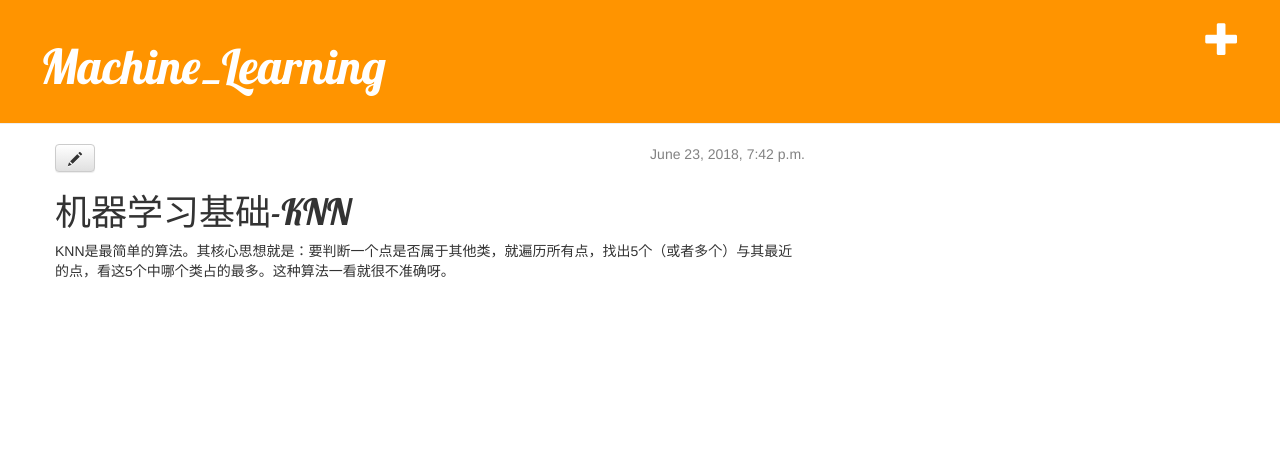
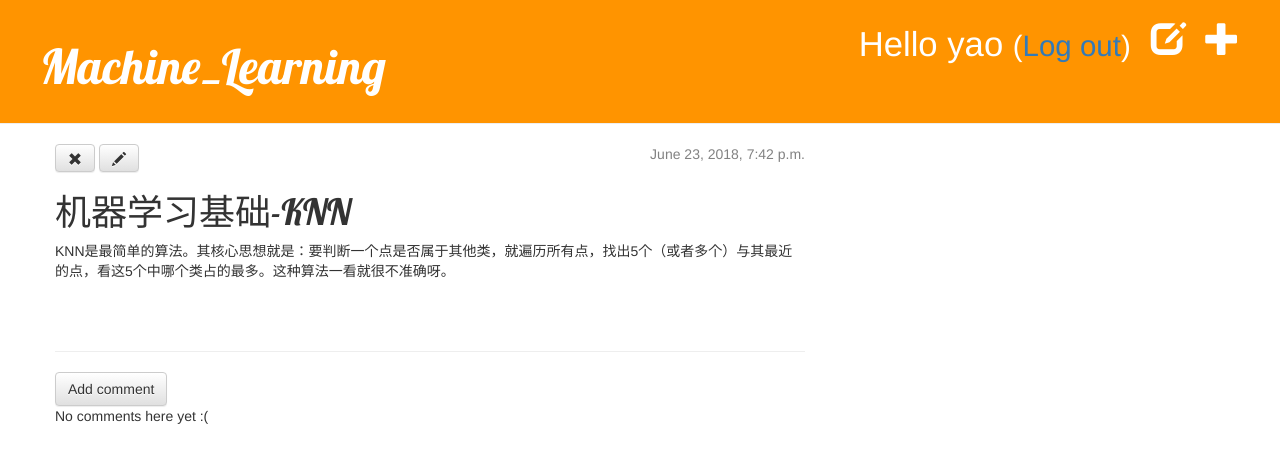
Before and after one commit to Leoyao87820984/Helloworld, a Django app: page /post/2/ in a window 1280 px wide. Shown: the top 463 px of the page. Run offline with Django 3.2, Linux system fonts and the light colour scheme; a user stored in the database is signed in; data comes from the database, SQL or seed files in the repository; both versions use the stored data as it was after the commit; some libraries are stand-ins or nearby versions.

Commit message:
Add comments

```diff
--- a/Helloworld/settings.py
+++ b/Helloworld/settings.py
@@ -119,3 +119,4 @@ USE_TZ = True
 # https://docs.djangoproject.com/en/2.0/howto/static-files/
 
 STATIC_URL = '/static/'
+LOGIN_REDIRECT_URL = '/'
--- a/Helloworld/urls.py
+++ b/Helloworld/urls.py
@@ -15,8 +15,11 @@ Including another URLconf
 """
 from django.contrib import admin
 from django.urls import path,include
+from django.contrib.auth import views
 
 urlpatterns = [
     path('admin/', admin.site.urls),
-	path(r'',include('blog.urls'))
+	path('',include('blog.urls')),
+	path('accounts/login/', views.login, name='login'),
+	path('accounts/logout/', views.logout, name='logout', kwargs={'next_page': '/'}),
 ]
--- a/blog/admin.py
+++ b/blog/admin.py
@@ -1,5 +1,6 @@
 from django.contrib import admin
-from .models import Post
+from .models import Post,Comment
 
 admin.site.register(Post)
 # Register your models here.
+admin.site.register(Comment)
--- a/blog/models.py
+++ b/blog/models.py
@@ -13,3 +13,19 @@ class Post(models.Model):
 		self.save()
 	def __str__(self):
 		return self.title
+	def approved_comments(self):
+		return self.comments.filter(approved_comment=True)
+
+class Comment(models.Model):
+	post = models.ForeignKey('blog.Post', related_name='comments', on_delete = models.CASCADE)
+	author = models.CharField(max_length=200)
+	text = models.TextField()
+	created_date = models.DateTimeField(default=timezone.now)
+	approved_comment = models.BooleanField(default=False)
+
+	def approve(self):
+		self.approved_comment = True
+		self.save()
+
+	def __str__(self):
+		return self.text
--- a/blog/static/css/blog.css
+++ b/blog/static/css/blog.css
@@ -45,3 +45,6 @@
     .post h1 a, .post h1 a:visited {
         color: #000000;
     }
+	.comment {
+    margin: 20px 0px 20px 20px;
+	}
--- a/blog/templates/blog/base.html
+++ b/blog/templates/blog/base.html
@@ -11,6 +11,10 @@
         <div class="page-header">
 			    {% if user.is_authenticated %}
 				<a href="{% url 'post_new' %}" class="top-menu"><span class="glyphicon glyphicon-plus"></span></a>
+				<a href="{% url 'post_draft_list' %}" class="top-menu"><span class="glyphicon glyphicon-edit"></span></a>
+				<p class="top-menu">Hello {{ user.username }} <small>(<a href="{% url 'logout' %}">Log out</a>)</small></p>
+				{% else %}
+				<a href="{% url 'login' %}" class="top-menu"><span class="glyphicon glyphicon-lock"></span></a>
 				{% endif %}
             <h1><a href="/">Machine_Learning</a></h1>
         </div>
--- a/blog/templates/blog/post_detail.html
+++ b/blog/templates/blog/post_detail.html
@@ -2,13 +2,35 @@
 
     {% block content %}
         <div class="post">
-            {% if post.published_date %}
-                <div class="date">
-                    {{ post.published_date }}
-                </div>
-			<a class="btn btn-default" href="{% url 'post_edit' pk=post.pk %}"><span class="glyphicon glyphicon-pencil"></span></a>
-            {% endif %}
+			{% if post.published_date %}
+				<a class="btn btn-default" href="{% url 'post_remove' pk=post.pk %}"><span class="glyphicon glyphicon-remove"></span></a>
+				<div class="date">
+					{{ post.published_date }}
+				</div>
+			{% else %}
+				<a class="btn btn-default" href="{% url 'post_publish' pk=post.pk %}">Publish</a>
+			{% endif %}
+				<a class="btn btn-default" href="{% url 'post_edit' pk=post.pk %}"><span class="glyphicon glyphicon-pencil"></span></a>
             <h1>{{ post.title }}</h1>
             <p>{{ post.text|linebreaksbr }}</p>
         </div>
+	<hr>
+	<a class="btn btn-default" href="{% url 'add_comment_to_post' pk=post.pk %}">Add comment</a>
+	{% for comment in post.comments.all %}
+    {% if user.is_authenticated or comment.approved_comment %}
+    <div class="comment">
+        <div class="date">
+            {{ comment.created_date }}
+            {% if not comment.approved_comment %}
+                <a class="btn btn-default" href="{% url 'comment_remove' pk=comment.pk %}"><span class="glyphicon glyphicon-remove"></span></a>
+                <a class="btn btn-default" href="{% url 'comment_approve' pk=comment.pk %}"><span class="glyphicon glyphicon-ok"></span></a>
+            {% endif %}
+        </div>
+        <strong>{{ comment.author }}</strong>
+        <p>{{ comment.text|linebreaks }}</p>
+    </div>
+    {% endif %}
+	{% empty %}
+    <p>No comments here yet :(</p>
+	{% endfor %}
     {% endblock %}
--- a/blog/templates/blog/post_list.html
+++ b/blog/templates/blog/post_list.html
@@ -8,6 +8,7 @@
             </div>
             <h1><a href="{% url 'post_detail' pk=post.pk %}">{{ post.title }}</a></h1>
             <p>{{ post.text|linebreaksbr }}</p>
+            <a href="{% url 'post_detail' pk=post.pk %}">Comments: {{ post.approved_comments.count }}</a>
         </div>
     {% endfor %}
-    {% endblock %}
+{% endblock content %}
--- a/blog/urls.py
+++ b/blog/urls.py
@@ -6,4 +6,10 @@ urlpatterns = [
 	path('post/<int:pk>/', views.post_detail, name='post_detail'),
 	path('post/new/', views.post_new, name='post_new'),
 	path('post/<int:pk>/edit/', views.post_edit, name='post_edit'),
+	path('drafts/', views.post_draft_list, name='post_draft_list'),
+	path('post/<int:pk>/publish/', views.post_publish, name='post_publish'),
+	path('post/<int:pk>/remove/', views.post_remove, name='post_remove'),
+	path('post/<int:pk>/comment/', views.add_comment_to_post, name='add_comment_to_post'),
+	path('comment/<int:pk>/approve/', views.comment_approve, name='comment_approve'),
+	path('comment/<int:pk>/remove/', views.comment_remove, name='comment_remove'),
 ]
--- a/blog/views.py
+++ b/blog/views.py
@@ -1,7 +1,8 @@
 from django.shortcuts import render, get_object_or_404, redirect
+from django.contrib.auth.decorators import login_required
 from django.utils import timezone
-from .models import Post
-from .forms import PostForm
+from .models import Post, Comment
+from .forms import PostForm, CommentForm
 
 # Create your views here.
 def post_list(request):
@@ -12,20 +13,21 @@ def post_detail(request, pk):
 	post = get_object_or_404(Post, pk=pk)
 	return render(request, 'blog/post_detail.html', {'post': post})
 
-
+@login_required
 def post_new(request):
 	if request.method == "POST":
 		form = PostForm(request.POST)
 		if form.is_valid():
 			post = form.save(commit=False)
 			post.author = request.user
-			post.published_date = timezone.now()
+			#post.published_date = timezone.now()
 			post.save()
 			return redirect('post_detail', pk=post.pk)
 	else:
 		form = PostForm()
 	return render(request, 'blog/post_edit.html', {'form': form})
 
+@login_required
 def post_edit(request, pk):
 	post = get_object_or_404(Post, pk=pk)
 	if request.method == "POST":
@@ -33,9 +35,52 @@ def post_edit(request, pk):
 		if form.is_valid():
 			post = form.save(commit=False)
 			post.author = request.user
-			post.published_date = timezone.now()
+			#post.published_date = timezone.now()
 			post.save()
 			return redirect('post_detail', pk=post.pk)
 	else:
 		form = PostForm(instance=post)
 	return render(request, 'blog/post_edit.html', {'form': form})
+
+@login_required
+def post_draft_list(request):
+	posts = Post.objects.filter(published_date__isnull=True).order_by('created_date')
+	return render(request, 'blog/post_draft_list.html', {'posts': posts})
+
+@login_required
+def post_publish(request, pk):
+	post = get_object_or_404(Post, pk=pk)
+	post.publish()
+	return redirect('post_detail', pk=pk)
+
+@login_required
+def post_remove(request, pk):
+	post = get_object_or_404(Post, pk=pk)
+	post.delete()
+	return redirect('post_list')
+
+@login_required
+def add_comment_to_post(request, pk):
+	post = get_object_or_404(Post, pk=pk)
+	if request.method == "POST":
+		form = CommentForm(request.POST)
+		if form.is_valid():
+			comment = form.save(commit=False)
+			comment.post = post
+			comment.save()
+			return redirect('post_detail', pk=post.pk)
+	else:
+		form = CommentForm()
+	return render(request, 'blog/add_comment_to_post.html', {'form': form})
+
+@login_required
+def comment_approve(request, pk):
+	comment = get_object_or_404(Comment, pk=pk)
+	comment.approve()
+	return redirect('post_detail', pk=comment.post.pk)
+
+@login_required
+def comment_remove(request, pk):
+	comment = get_object_or_404(Comment, pk=pk)
+	comment.delete()
+	return redirect('post_detail', pk=comment.post.pk)
```
Also changed, not shown: blog/forms.py (+7 -1 lines), blog/templates/blog/add_comment_to_post.html (added, +9 -0 lines), blog/templates/blog/post_draft_list.html (added, +11 -0 lines), blog/templates/registration/login.html (added, +24 -0 lines), blog/migrations/0002_comment.py (added), db.sqlite3. Lines whose indentation alone changed are shown as unchanged.
